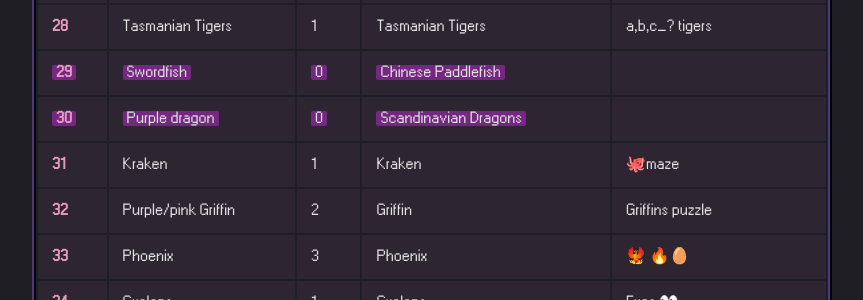
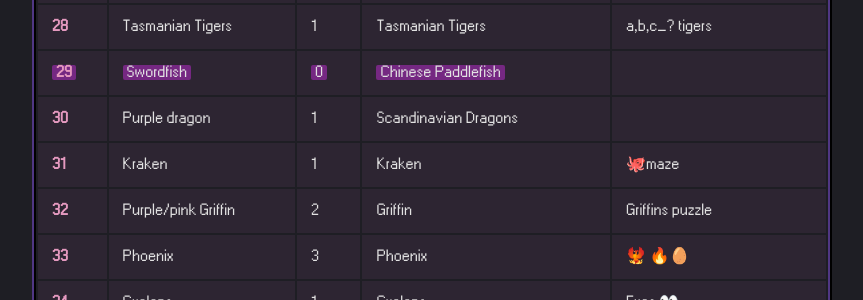
Before and after one commit to juliacb/SharedNotes, a Jekyll site: the page built from notes/bear-snacks-cards.md, in a window 1280 px wide. Shown: the part 1420-1720 px from the top of the page, without its empty margins (208-1071 px from the left). Built offline with Jekyll 4.4.1, drawn with Linux system fonts in a browser that asks for light colours.

Commit message:
Publish note BEAR Snacks Cards

```diff
--- a/notes/bear-snacks-cards.md
+++ b/notes/bear-snacks-cards.md
@@ -36,7 +36,7 @@ title: "BEAR Snacks Cards"
 | **27**     | Giant Frog                 | 2     | Beelzebufos               | a,b,c-? Frog fossil   |
 | **28**     | Tasmanian Tigers           | 1     | Tasmanian Tigers          | a,b,c_? tigers        |
 | ==**29**== | ==Swordfish==              | ==0== | ==Chinese Paddlefish==    |                       |
-| ==**30**== | ==Purple dragon==          | ==0== | ==Scandinavian Dragons==  |                       |
+| **30**     | Purple dragon              | 1     | Scandinavian Dragons      |                       |
 | **31**     | Kraken                     | 1     | Kraken                    | 🐙maze                |
 | **32**     | Purple/pink Griffin        | 2     | Griffin                   | Griffins puzzle       |
 | **33**     | Phoenix                    | 3     | Phoenix                   | 🐦‍🔥 🔥🥚            |
```
